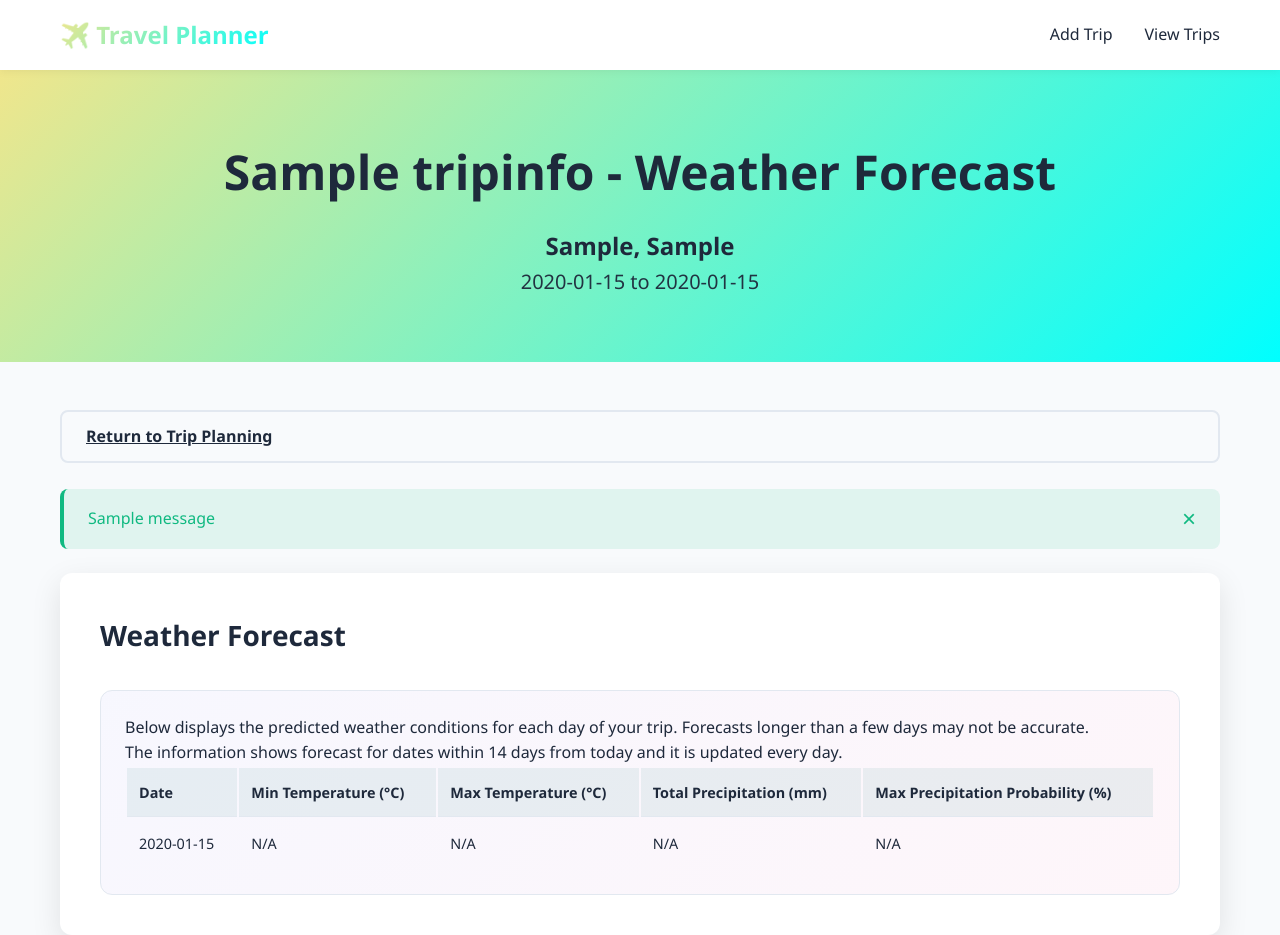
After one commit to IJustinChan/Travel-Planner, a Flask app: page /weather_forecasts/1 in a window 1280 px wide. The commit adds this page. Run offline with Flask 3, Linux system fonts and the light colour scheme; tables that the repository leaves empty hold one stand-in row (values such as "Sample post"); one stand-in notice (Sample message) is shown.

Commit message:
created separate page to view weather forecast

```diff
--- a/main.py
+++ b/main.py
@@ -1024,7 +1024,6 @@ def view_trips():
     trips = get_trips()
     return render_template("trips.html", trips=trips)
 
-
 @app.route('/plan/<int:trip_id>')
 def plan_trip(trip_id):
     """
@@ -1051,7 +1050,6 @@ def plan_trip(trip_id):
         hotels = get_hotels(trip_id)
         flights = get_flights(trip_id)
         extra_costs = get_extra_costs(trip_id)
-        weather_info = get_weather_info(trip_id)
 
         # Calculate total costs
         all_costs = {
@@ -1062,7 +1060,7 @@ def plan_trip(trip_id):
             'total_cost': calculate_overall_cost(trip_id)
         }
 
-        return render_template('plan.html', trip=trip, trip_id= trip_id, activities=activities, hotels=hotels, flights=flights, extra_costs=extra_costs, all_costs=all_costs, weather_info=weather_info)
+        return render_template('plan.html', trip=trip, trip_id= trip_id, activities=activities, hotels=hotels, flights=flights, extra_costs=extra_costs, all_costs=all_costs)
     except Exception as e:
         print(f"Error loading trip for planning: {e}")
         flash('Error loading trip.', 'error')
@@ -1316,6 +1314,36 @@ def add_flight_route(trip_id, flight_id=None):
 
     return render_template('add_flight_route.html', trip_id=trip_id, trip=trip, flights=flights, flight_to_edit=flight_to_edit)
 
+@app.route('/weather_forecasts/<int:trip_id>', methods=['GET', 'POST'])
+def trip_weather(trip_id):
+    """
+    Shows the weather forecast for days during the trip
+    """
+    try:
+        connection = sqlite3.connect(database_name)
+        connection.row_factory = sqlite3.Row
+        cursor = connection.cursor()
+        cursor.execute('SELECT * FROM TripInfo WHERE id = ?', (trip_id,))
+        trip = cursor.fetchone()
+        connection.close()
+
+        if trip is None:
+            flash('Trip not found.', 'error')
+            return redirect(url_for('view_trips'))
+
+        # Updates weather information at the end of every day
+        if check_date_in_past(trip['weather_updated_at']):
+            store_weather_for_trip(trip['id'], trip['destination'], trip['country'], trip['start_date'], trip['end_date'])
+
+        weather_info = get_weather_info(trip_id)
+
+    except Exception as e:
+        print(f"Error loading trip for planning: {e}")
+        flash('Error loading add flight page.', 'error')
+        return redirect(url_for('view_trips'))
+
+    return render_template('weather_forecasts.html', trip=trip, trip_id=trip_id, weather_info=weather_info)
+
 # --- Delete Routes ---
 @app.route('/delete_trip/<int:trip_id>')
 def delete_trip(trip_id):
@@ -1564,8 +1592,6 @@ def store_weather_for_trip(trip_id, city, country, start_date, end_date):
                     'precipitation_probability': precipitation_probabilities[i] if i < len(precipitation_probabilities) else None,
                     'precipitation_sum': precipitation_sums[i] if i < len(precipitation_sums) else None,
                 }
-
-    print(weather_lookup)
 
     trip_start = datetime.strptime(start_date, '%Y-%m-%d').date()
     trip_end = datetime.strptime(end_date, '%Y-%m-%d').date()
--- /dev/null
+++ b/templates/weather_forecasts.html
@@ -0,0 +1,88 @@
+<!DOCTYPE html>
+<html lang="en">
+<head>
+    <meta charset="UTF-8">
+    <meta name="viewport" content="width=device-width, initial-scale=1.0">
+    <title>Weather Forecast</title>
+    <link rel="stylesheet" href="{{ url_for('static', filename='style.css') }}">
+</head>
+
+<body>
+    <nav class="navbar">
+        <div class="container">
+            <div class="nav-brand">✈️ Travel Planner</div>
+            <ul class="nav-menu">
+                <li><a href="{{ url_for('home') }}">Add Trip</a></li>
+                <li><a href="{{ url_for('view_trips') }}">View Trips</a></li>
+            </ul>
+        </div>
+    </nav>
+
+    <header class="hero">
+        <div class="container">
+            <h1>{{ trip['trip_name'] }} - Weather Forecast</h1>
+            <h2>{{ trip['destination'] }}{% if trip['country'] %}, {{ trip['country'] }}{% endif %}</h2>
+            <p>{{ trip['start_date'] }} to {{ trip['end_date'] }}</p>
+        </div>
+    </header>
+
+    <div class="container">
+        <div class="form-actions">
+            <a class="btn btn-secondary" href="{{ url_for('plan_trip', trip_id=trip_id) }}">Return to Trip Planning</a>
+        </div>
+    </div>
+
+    <br>
+
+    <div class="container">
+        <!-- Flash Messages -->
+        {% with messages = get_flashed_messages(with_categories=true) %}
+            {% if messages %}
+                {% for category, message in messages %}
+                    <div class="alert alert-{{ category }}">
+                        {{ message }}
+                        <button class="alert-close" onclick="this.parentElement.style.display='none';">&times;</button>
+                    </div>
+                {% endfor %}
+            {% endif %}
+        {% endwith %}
+
+        <div class="display-container">
+            <h2>Weather Forecast</h2>
+
+            <div class="trip-card">
+                <p>Below displays the predicted weather conditions for each day of your trip. Forecasts longer than a few days may not be accurate.</p>
+                <p>The information shows forecast for dates within 14 days from today and it is updated every day.</p>
+
+                {% if weather_info %}
+                    <table class="info-table">
+                        <tr>
+                            <th>Date</th>
+                            <th>Min Temperature (&deg;C)</th>
+                            <th>Max Temperature (&deg;C)</th>
+                            <th>Total Precipitation (mm)</th>
+                            <th>Max Precipitation Probability (%)</th>
+                        </tr>
+                        {% for day_weather in weather_info %}
+                        <tr>
+                            <td>{{ day_weather['weather_date'] }}</td>
+                            <td>{{ day_weather['temperature_min'] if day_weather['temperature_min'] is not none else 'N/A' }}</td>
+                            <td>{{ day_weather['temperature_max'] if day_weather['temperature_max'] is not none else 'N/A' }}</td>
+                            <td>{{ day_weather['precipitation_sum'] if day_weather['precipitation_sum'] is not none else 'N/A' }}</td>
+                            <td>{{ day_weather['precipitation_probability'] if day_weather['precipitation_probability'] is not none else 'N/A' }}</td>
+                        </tr>
+                        {% endfor %}
+                    </table>
+
+                {% else %}
+                    <p>No forecast available.</p>
+                {% endif %}
+            </div>
+
+        </div>
+    </div>
+
+
+</body>
+
+</html>
```
Also changed, not shown: templates/plan.html (+5 -38 lines), weather_information.py (+0 -9 lines).
